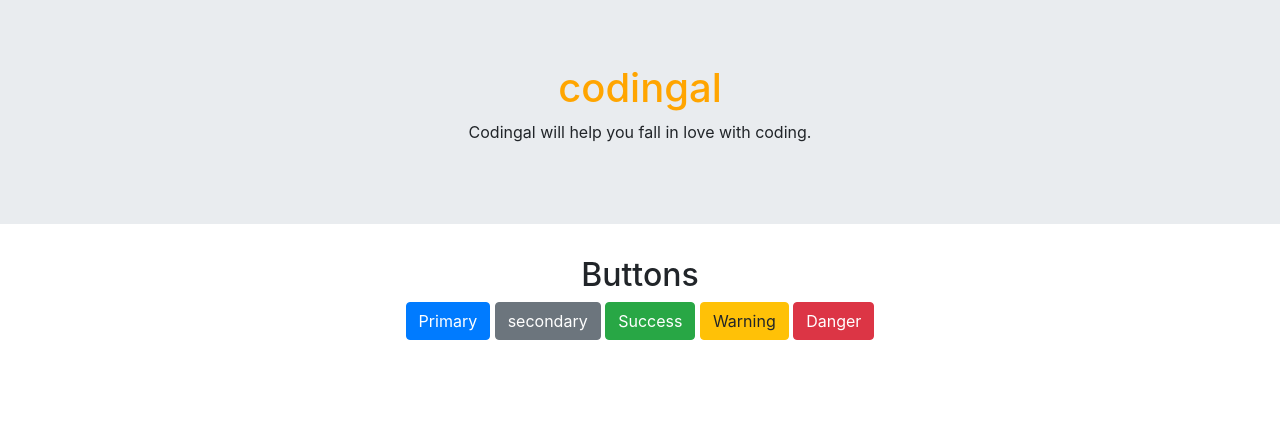
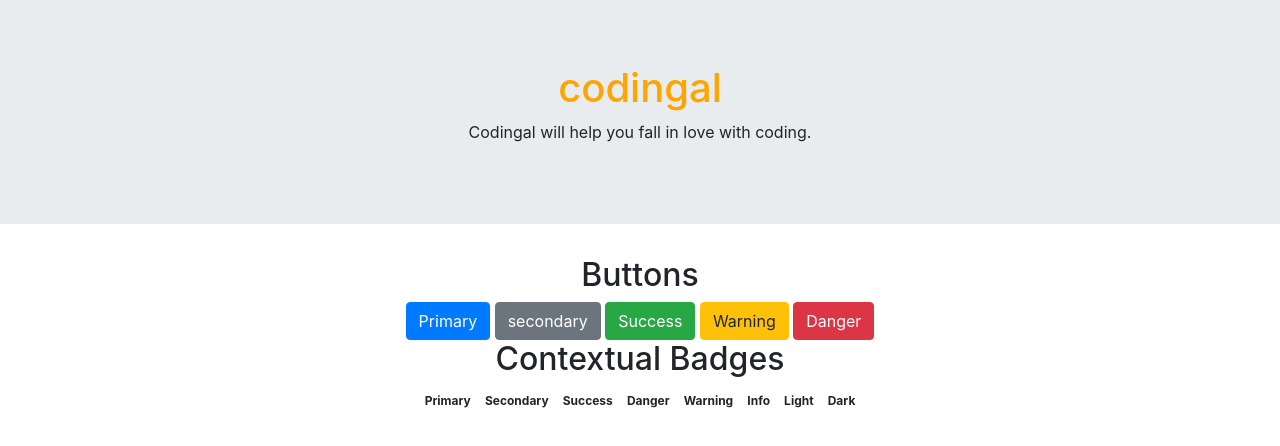
Before and after one commit to lafoxo/visual-studio-codingal-class, a plain HTML site: page Bootstrap utilities index.html in a window 1280 px wide. Drawn offline with nearby package versions, Linux system fonts and the light colour scheme.

Commit message:
second commit

```diff
--- a/Bootstrap utilities index.html
+++ b/Bootstrap utilities index.html
@@ -27,6 +27,17 @@
         <button type="button" class="btn btn-warning"> Warning</button>
         <button type="button" class="btn btn-danger">  Danger</button>
     </div>
+    <div class="container">
+        <h2>Contextual Badges</h2>
+        <span class="badge badge -primary">Primary</span>
+        <span class="badge badge -secondary">Secondary</span>
+        <span class="badge badge -success">Success</span>
+        <span class="badge badge -danger">Danger</span>
+        <span class="badge badge -warning">Warning</span>
+        <span class="badge badge -info">Info</span>
+        <span class="badge badge -light">Light</span>
+        <span class="badge badge -dark">Dark</span>
+    </div>
 </body>
 
 </body>
```
